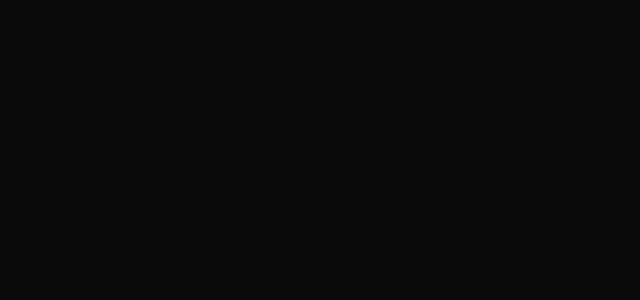
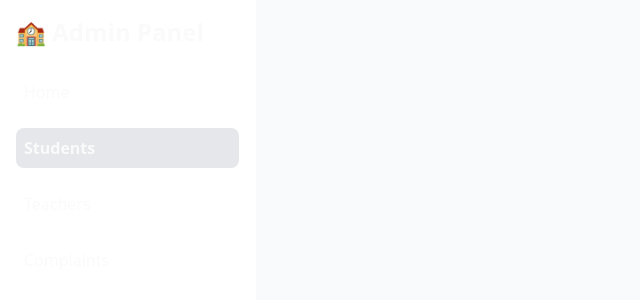
Before and after one commit to AjeetkumarYadav07/sunrise-school, a React (Vite) app: page /dashboard/students in a window 1280 px wide. Before the commit this address had no page. Shown: the top 300 px of the page, without its empty margins (0-640 px from the left). Built offline with nearby package versions, Linux system fonts and the light colour scheme.

Commit message:
add sideBar

```diff
--- a/src/App.tsx
+++ b/src/App.tsx
@@ -4,26 +4,35 @@
 import DashboardLayout from "./Layout/dashBoardLayout";
 import { RegistrationForm } from "./pages/registrationForm";
 import { LoginForm } from "./pages/loginFrom";
+import { Dashboard } from "./components/dashboardPage/dashboard";
+import { Students } from "./components/dashboardPage/students";
+import { Teachers } from "./components/dashboardPage/teacher";
+import { Complaints } from "./components/dashboardPage/complaints";
+import { Fees } from "./components/dashboardPage/fees";
+
 
 
 function App() {
   return (
    <BrowserRouter>
   <ThemeProvider defaultTheme="dark" storageKey="vite-ui-theme">
-        <div className="min-h-screen bg-background text-foreground p-4">
-          {/* <ModeToggle /> */}
-
+    <div className="min-h-screen bg-background text-foreground">
       <Routes>
         <Route path="/" element={<LandingPage />} />
-            <Route path="/dashboard" element={<DashboardLayout/>} >
-              <Route />
+        <Route path="/dashboard" element={<DashboardLayout />}>
+          <Route index element={<Dashboard />} />
+          <Route path="students" element={<Students />} />
+          <Route path="teachers" element={<Teachers/>} />
+          <Route path="complaints" element={<Complaints/>} />
+          <Route path="fees" element={<Fees/>} />
         </Route>
-            <Route path="/register" element={<RegistrationForm/>}  />
-            <Route path="/login" element={<LoginForm/>} />
+        <Route path="/register" element={<RegistrationForm />} />
+        <Route path="/login" element={<LoginForm />} />
       </Routes>
     </div>
   </ThemeProvider>
 </BrowserRouter>
+
   );
 }
 
--- a/src/Layout/sideBar.tsx
+++ b/src/Layout/sideBar.tsx
@@ -1,5 +1,31 @@
-export function Sidebar () {
-    return (
-       <h1>Hi i'm sider bar</h1>
-    );
+import { Link, useLocation } from "react-router-dom";
+
+const navItems = [
+  { name: "Home", path: "/dashboard" },
+  { name: "Students", path: "/dashboard/students" },
+  { name: "Teachers", path: "/dashboard/teachers" },
+  { name: "Complaints", path: "/dashboard/complaints" },
+  { name: "Fees", path: "/dashboard/Fees" },
+];
+export function Sidebar() {
+  const location = useLocation();
+  return (
+    <div className="w-64 h-screen bg-white shadow-md p-4 border-r">
+      <h1 className="text-2xl font-bold mb-6">🏫 Admin Panel </h1>
+
+      <nav className="flex flex-col gap-4">
+        {navItems.map((item) => (
+          <Link
+            key={item.name}
+            to={item.path}
+            className={`p-2 rounded-md hover:bg-gray-100 transition ${
+              location.pathname === item.path ? "bg-gray-200 font-semibold" : ""
+            }`}
+          >
+            {item.name}
+          </Link>
+        ))}
+      </nav>
+    </div>
+  );
 }
--- /dev/null
+++ b/src/components/dashboardPage/complaints.tsx
@@ -0,0 +1,7 @@
+ export function Complaints () {
+      return (
+         <div>
+            <h1>Im comalnts </h1>
+         </div>
+      )
+}
--- /dev/null
+++ b/src/components/dashboardPage/dashboard.tsx
@@ -0,0 +1,32 @@
+import { DashboardData } from "../../rowdata/dashboardData/dashboard.Data";
+export const Dashboard = () => {
+  return (
+    <div className="space-y-6">
+      <div>
+        <h2 className="text-3xl font-bold">Welcome to Sunrise School 🏫 </h2>
+        <p className="text-gray-600">Empowering students since 1995</p>
+      </div>
+      {/* Image of school   */}
+
+      <img
+        src="https://media.istockphoto.com/id/180759684/photo/college-of-william-and-mary-in-williamsburg-va.jpg?s=2048x2048&w=is&k=20&c=u_CKwj4HoQSWlx4QZLBLglnliN-IIsm2vw2nNBvO9Ys="
+        alt="College"
+        className="rounded-xl w-2xs shadow"
+      />
+
+      <div className="grid grid-cols-1 sm:grid-cols-2 lg:grid-cols-4 gap-6 mt-6 cursor-pointer">
+        {DashboardData.map((data, index) => (
+          <div
+            key={index}
+            className="bg-white rounded-lg border border-gray-200 p-4 shadow hover:shadow-md transition flex flex-col items-start justify-between"
+          >
+            <h3 className="text-gray-600 text-sm font-medium">{data.title}</h3>
+            <p className="text-2xl font-bold text-gray-900 mt-2">
+              {data.value}
+            </p>
+          </div>
+        ))}
+      </div>
+    </div>
+  );
+};
--- /dev/null
+++ b/src/components/dashboardPage/fees.tsx
@@ -0,0 +1,7 @@
+ export function Fees () {
+    return (
+        <div>
+            <h1>Im fees</h1>
+        </div>
+    )
+}
--- /dev/null
+++ b/src/components/dashboardPage/students.tsx
@@ -0,0 +1,6 @@
+
+export const Students = () =>{
+       return (
+        <h1>Hy im stundt </h1>
+       )
+}
--- /dev/null
+++ b/src/components/dashboardPage/teacher.tsx
@@ -0,0 +1,7 @@
+export const Teachers = () =>{
+    return (
+        <div>
+            <h1>Im teahcer</h1>
+        </div>
+    )
+}
--- a/src/pages/dashBoard.tsx
+++ /dev/null
@@ -1,7 +0,0 @@
-
-export function Dashboard  () {
-
-    return (
-     <h1>hello </h1>
-    );
-};
--- /dev/null
+++ b/src/rowdata/dashboardData/dashboard.Data.ts
@@ -0,0 +1,11 @@
+interface DashboardValues {
+  title: string;
+  value: string;
+}
+
+export const DashboardData: DashboardValues[] = [
+  { title: "Total students", value: "1500 " },
+  { title: "Total techaer", value: " 150+ " },
+  { title: "Alumini network", value: " 5000+" },
+  { title: "Departments ", value: "Commerce | Science | Arts" },
+];
```
Lines whose indentation alone changed are shown as unchanged.
